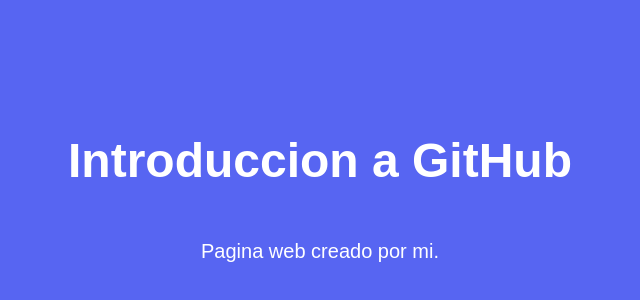
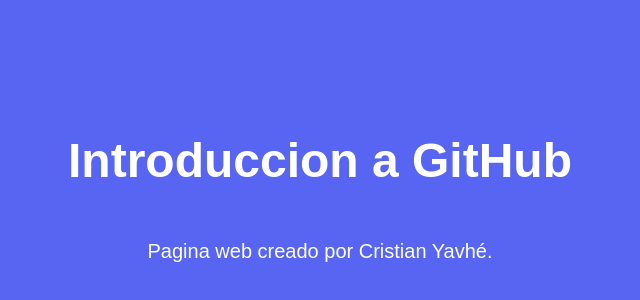
Before and after one commit to Bobadilla05/intro-a-git, a plain HTML site: page index.html in a window 1280 px wide. Shown: the part 216-516 px from the top of the page, without its empty margins (320-960 px from the left). Drawn offline with Linux system fonts and the light colour scheme.

Commit message:
Modificar index.html
Se agregó el nombre del autor de la página web al index.html

```diff
--- a/index.html
+++ b/index.html
@@ -8,6 +8,6 @@
 </head>
 <body>
     <h1>Introduccion a GitHub</h1>
-    <p>Pagina web creado por mi.</p>
+    <p>Pagina web creado por Cristian Yavhé.</p>
 </body>
 </html>
```
